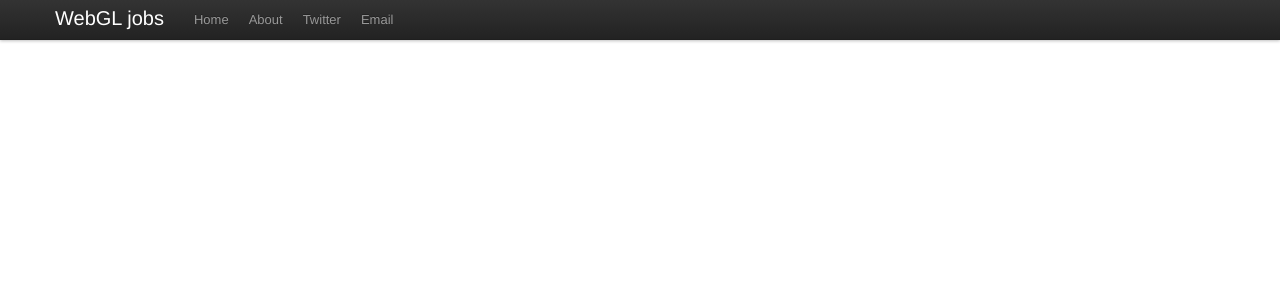
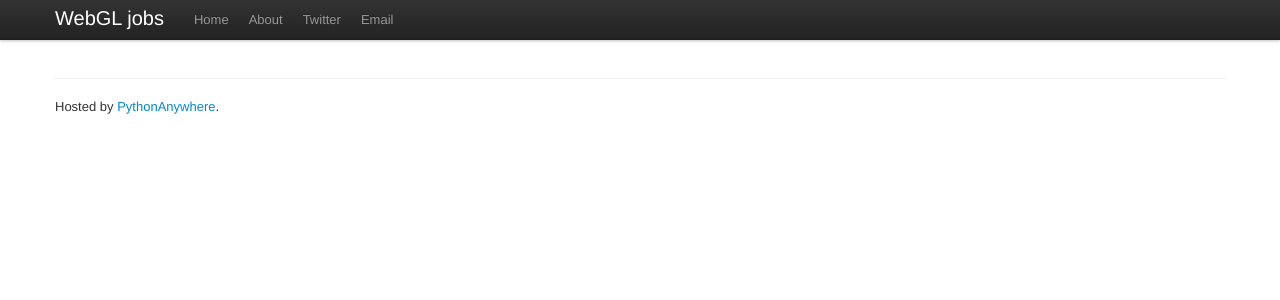
Before and after one commit to gpjt/jobsboard, a Python web app: template main/templates/base.html in a window 1280 px wide. Shown: the top 300 px of the page. Run offline with Jinja, Linux system fonts and the light colour scheme; the template is opened without the code that fills it, so the values that code supplies are empty; some libraries are stand-ins or nearby versions.

Commit message:
Added "hosted by" footer.

```diff
--- a/main/templates/base.html
+++ b/main/templates/base.html
@@ -56,6 +56,13 @@
         {% block body %}
         {% endblock %}
 
+        <footer>
+            <hr/>
+            <p>
+                Hosted by <a href="http://www.pythonanywhere.com/">PythonAnywhere</a>.
+            </p>
+        </footer>
+
     </div> <!-- /container -->
 
     <!-- Le javascript
```
